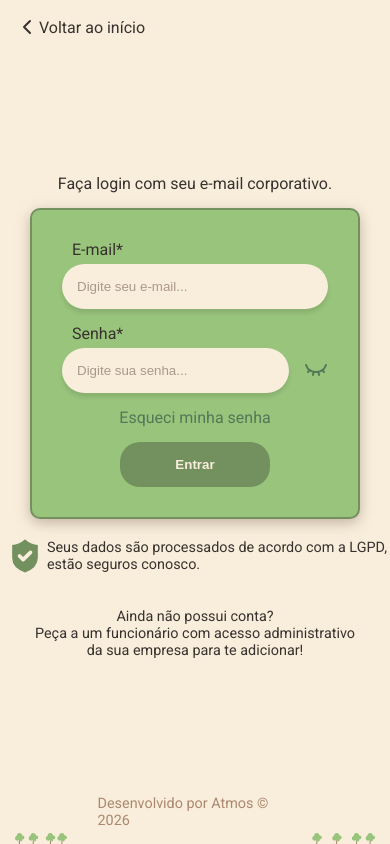
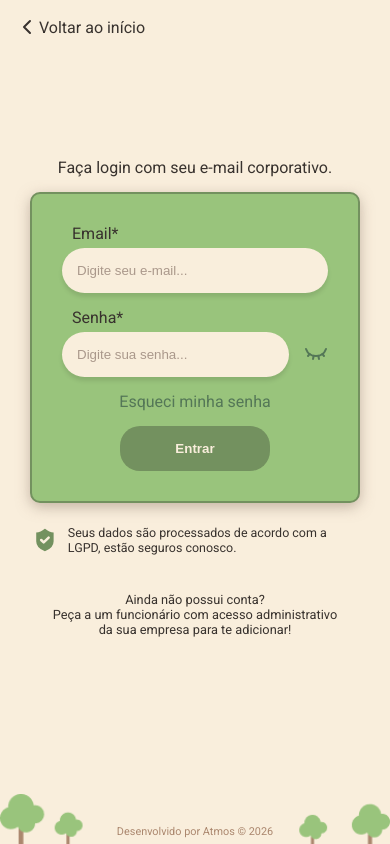
Before and after one commit to atmosabp/greener, a React (Vite) app in the folder frontend/: page /login in a window 390 px wide. Built offline with nearby package versions, Linux system fonts and the light colour scheme.

Commit message:
feat(login): finaliza tela de login
Terminei a responsividade da tela de login junto com detalhes do design que faltavam. Por favor testar em diferentes telas.

```diff
--- a/frontend/src/components/loginForm/LoginForm.tsx
+++ b/frontend/src/components/loginForm/LoginForm.tsx
@@ -55,7 +55,7 @@ function LoginForm() {
       <div className="form-field">
         <div className="label-row">
           <label htmlFor="email" title="Campo obrigatório">
-            E-mail*
+           {errors.email ? "E-mail" : "Email*"}
           </label>
           {errors.email && (
             <span id="email-error" className="error-msg">
@@ -82,7 +82,7 @@ function LoginForm() {
       <div className="form-field">
         <div className="label-row">
           <label htmlFor="password" title="campo obrigatório.">
-            Senha*
+             {errors.password ? "Senha" : "Senha*"}
           </label>
           {errors.password && (
             <span id="password-error" className="error-msg">
--- a/frontend/src/components/loginForm/loginForm.css
+++ b/frontend/src/components/loginForm/loginForm.css
@@ -57,16 +57,34 @@
     flex-direction: row;
     align-items: center;
     gap: 5px;
+    width: 100%;
+    position: relative;
 }
 
 .label-row label {
     width: fit-content;
+    --width: fit-content;
+    background-color: var(--primary);
+    z-index: 1;
 }
+
 
 .error-msg {
     color: #c0392b;
     font-size: 0.8rem;
     margin-bottom: 2.5px;
+    animation: teste 0.5s forwards;
+    position: absolute;
+    z-index: 0;
+}
+
+@keyframes teste {
+    0%{
+        left: 0%
+    }
+    100%{
+        left: 70px;
+    }
 }
 
 .input-error {
--- a/frontend/src/pages/login/Login.tsx
+++ b/frontend/src/pages/login/Login.tsx
@@ -1,13 +1,29 @@
 import { Link } from "react-router-dom";
-import { ChevronLeft } from "lucide-react";
-import { ShieldCheck } from "lucide-react";
+import { ChevronLeft, ShieldCheck } from "lucide-react";
 import "./login.css";
 import logo from "../../assets/logo-greener-n-text.svg";
 import logoText from "../../assets/greener-text.svg";
 import trees from "../../assets/footer.png";
+import treesMobile from "../../assets/footer-mobile.png";
 import LoginForm from "../../components/loginForm/LoginForm";
+import { useEffect, useState } from "react";
 
 function Login() {
+  const [isMobile, setIsMobile] = useState<boolean>(
+    () => window.innerWidth < 768,
+  );
+
+  useEffect(() => {
+    const handleResize = () => setIsMobile(window.innerWidth < 768);
+
+    handleResize();
+    window.addEventListener("resize", handleResize);
+
+    return () => window.removeEventListener("resize", handleResize);
+  }, []);
+
+  const footerImage = isMobile ? treesMobile : trees;
+
   return (
     <>
       <header>
@@ -27,21 +43,24 @@ function Login() {
         <LoginForm />
         <div className="info-txt">
           <div className="safe-warning">
-            <ShieldCheck fill="var(--primary-dark)"/>
+            <ShieldCheck fill="var(--primary-dark)" />
             <p>
-              Seus dados são processados de acordo com a LGPD, <br/>
+              Seus dados são processados de acordo com a LGPD, <br className="desktop-break"/>
               estão seguros conosco.
             </p>
           </div>
           <p>
             Ainda não possui conta? <br />
-            Peça a um funcionário com acesso administrativo <br/>
+            Peça a um funcionário com acesso administrativo <br />
             da sua empresa para te adicionar!
           </p>
         </div>
       </main>
-      <footer>
-        <img src={trees} alt="Árvores" />
+      <footer className="login-footer">
+        <img
+          src={footerImage}
+          alt={isMobile ? "Árvores em versão mobile" : "Árvores"}
+        />
         <p className="copyright">Desenvolvido por Atmos &copy; 2026</p>
       </footer>
     </>
--- a/frontend/src/pages/login/login.css
+++ b/frontend/src/pages/login/login.css
@@ -123,23 +123,28 @@ span {
   gap: 30px;
 }
 
-footer {
-  padding: 0px 15px;
+.login-footer {
+  position: relative;
+  width: 100%;
+  margin-top: auto;
 }
 
-footer img {
+.login-footer img {
   width: 100%;
   display: block;
   object-fit: cover;
+  object-position: center bottom;
 }
 
-.copyright {
+.login-footer .copyright {
   position: absolute;
-  bottom: 15px;
   left: 50%;
+  bottom: 12px;
   transform: translateX(-50%);
   color: var(--secundary);
   font-size: 0.9rem;
+  text-align: center;
+  white-space: nowrap;
 }
 
 /*
@@ -148,14 +153,38 @@ RESPONSIVIDADE
 -=-=-=-=-=-=-=-=-
 */
 
+@media screen and (max-width: 768px) {
+  .login-footer .copyright {
+    bottom: 0.65rem;
+    font-size: 0.72rem;
+  }
+}
+
 @media screen and (max-width:480px) {
   .brand {
     display: none;
   }
 
   .safe-warning {
-    width: 400px;
+    width: min(100%, 22rem);
     max-width: 100%;
+    gap: 0.5rem;
   }
 
+  .safe-warning p {
+    font-size: 0.78rem;
+  }
+
+  .info-txt {
+    font-size: 0.8rem;
+  }
+
+  .login-footer .copyright {
+    bottom: 0.4rem;
+    font-size: 0.68rem;
+  }
+
+  .desktop-break{
+    display: none;
+  }
 }
```
